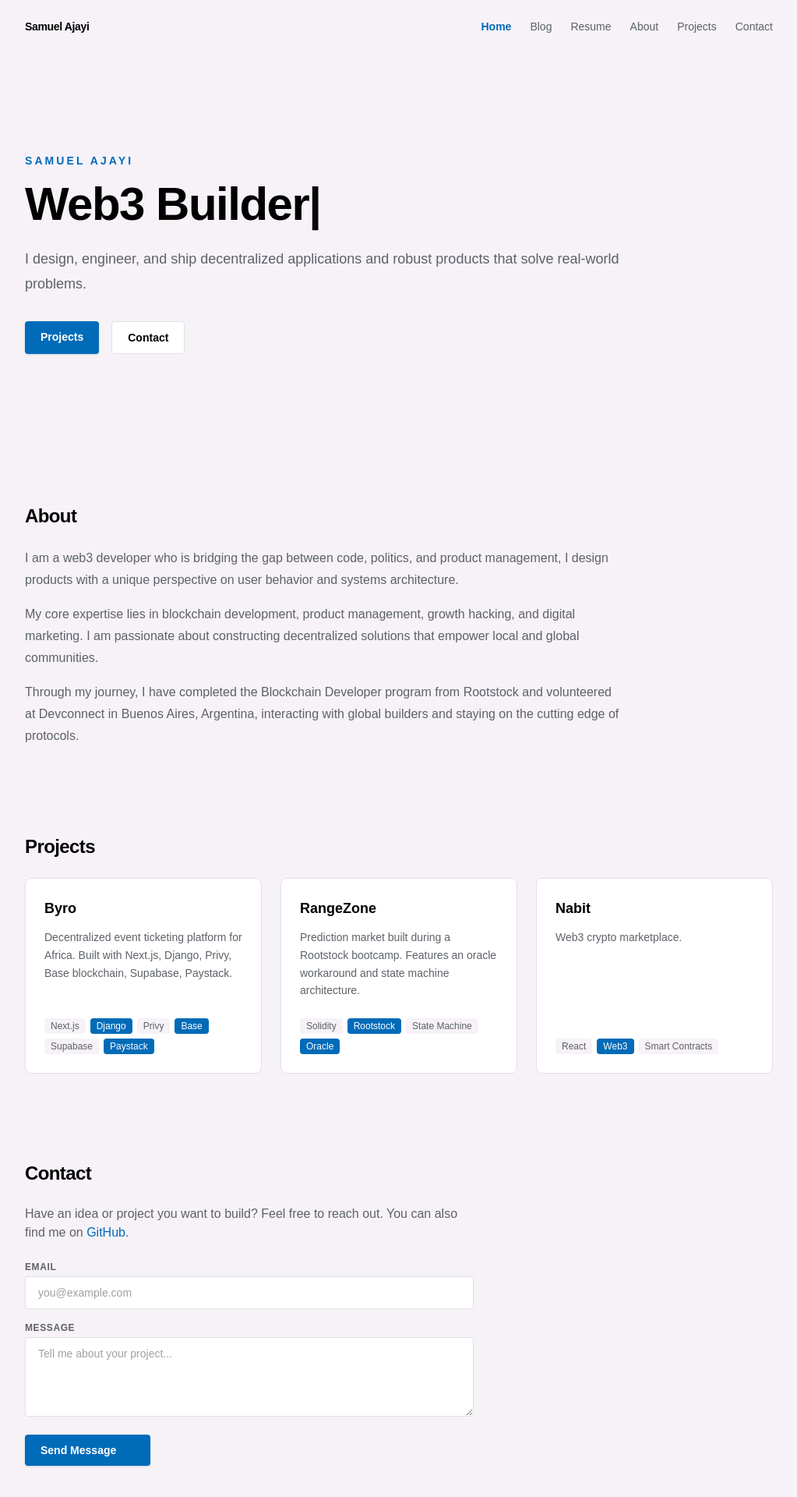
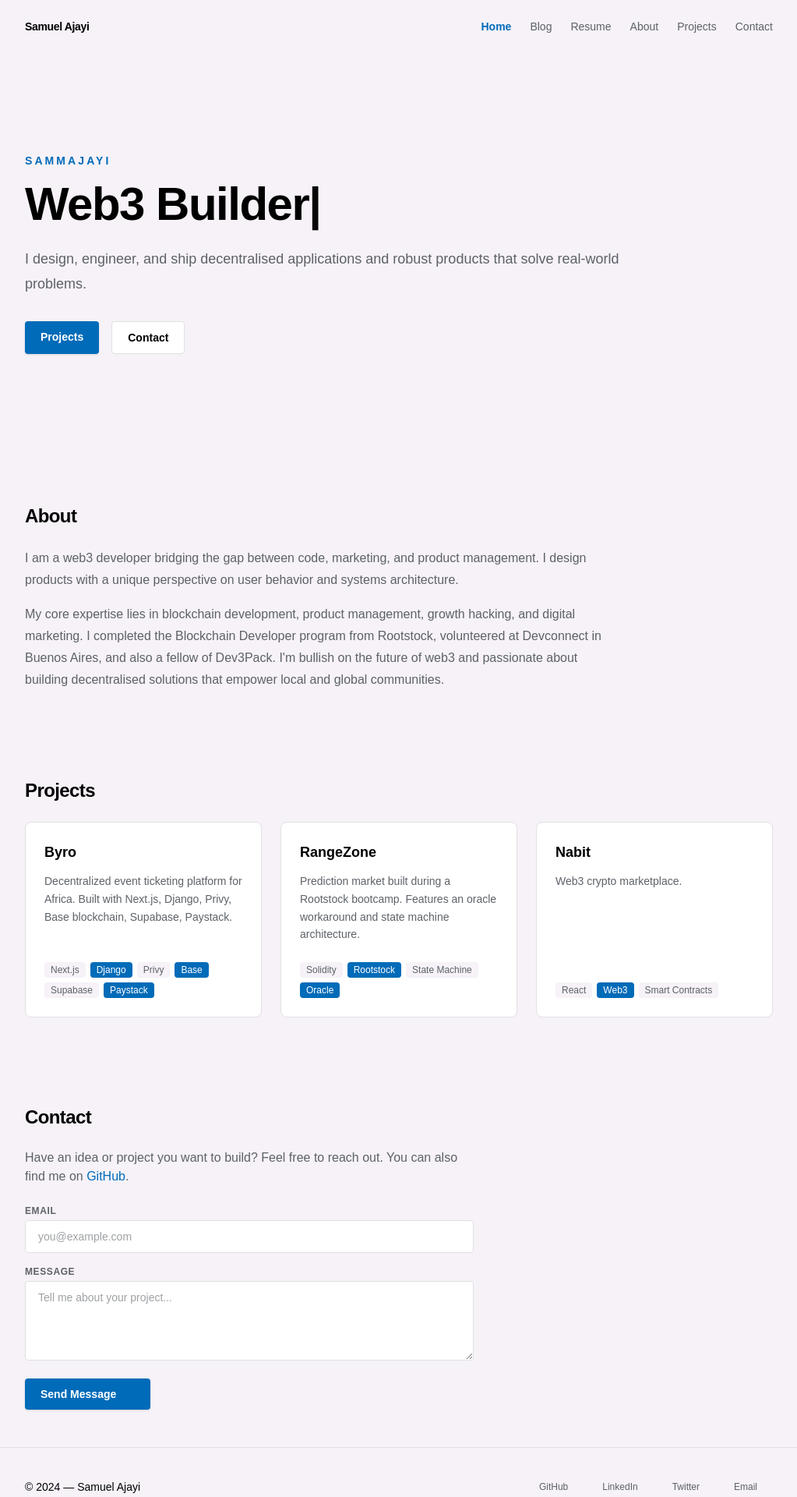
Before and after one commit to sammajayi/my-portfolio, a Next.js app: page / in a window 1280 px wide. Shown: the top 1920 px of the page at 78% size, without its empty margins (128-1151 px from the left). Built offline with nearby package versions, Linux system fonts and the light colour scheme; some icons are missing.

Commit message:
updated bio text

```diff
--- a/app/components/Footer.tsx
+++ b/app/components/Footer.tsx
@@ -1,4 +1,5 @@
 import React from "react";
+import { ArrowRight02Icon } from "hugeicons-react";
 
 const Footer = () => {
   const socials = [
@@ -23,9 +24,10 @@ const Footer = () => {
             href={s.href}
             target="_blank"
             rel="noreferrer"
-            className="text-xs text-muted no-underline hover:text-bright-marine transition-colors duration-200"
+            className="inline-flex items-center gap-1.5 text-xs text-muted no-underline hover:text-bright-marine transition-colors duration-200"
           >
             {s.label}
+            <ArrowRight02Icon size={14} className="transform -rotate-45" />
           </a>
         ))}
       </div>
--- a/app/page.tsx
+++ b/app/page.tsx
@@ -11,13 +11,13 @@ export default function Home() {
 
       <section id="hero" className="py-12 sm:py-20 max-w-3xl">
         <p className="text-sm font-semibold uppercase tracking-[0.22em] text-bright-marine mb-4">
-          Samuel Ajayi
+          Sammajayi
         </p>
         <h1 className="text-4xl font-bold tracking-tight text-black sm:text-6xl">
           <TypewriterEffect />
         </h1>
         <p className="mt-6 text-lg leading-8 text-muted">
-          I design, engineer, and ship decentralized applications and robust products that solve real-world problems.
+          I design, engineer, and ship decentralised applications and robust products that solve real-world problems.
         </p>
         <div className="mt-8 flex flex-wrap gap-4">
           <a
@@ -40,13 +40,10 @@ export default function Home() {
         <h2 className="text-2xl font-bold tracking-tight text-black mb-6">About</h2>
         <div className="space-y-4 text-base leading-7 text-muted">
           <p>
-            I am a web3 developer who is bridging the gap between code, politics, and product management, I design products with a unique perspective on user behavior and systems architecture.
+            I am a web3 developer bridging the gap between code, marketing, and product management. I design products with a unique perspective on user behavior and systems architecture.
           </p>
           <p>
-            My core expertise lies in blockchain development, product management, growth hacking, and digital marketing. I am passionate about constructing decentralized solutions that empower local and global communities.
-          </p>
-          <p>
-            Through my journey, I have completed the Blockchain Developer program from Rootstock and volunteered at Devconnect in Buenos Aires, Argentina, interacting with global builders and staying on the cutting edge of protocols.
+            My core expertise lies in blockchain development, product management, growth hacking, and digital marketing. I completed the Blockchain Developer program from Rootstock, volunteered at Devconnect in Buenos Aires, and also a fellow of Dev3Pack. I&apos;m bullish on the future of web3 and passionate about building decentralised solutions that empower local and global communities.
           </p>
         </div>
       </section>
```
